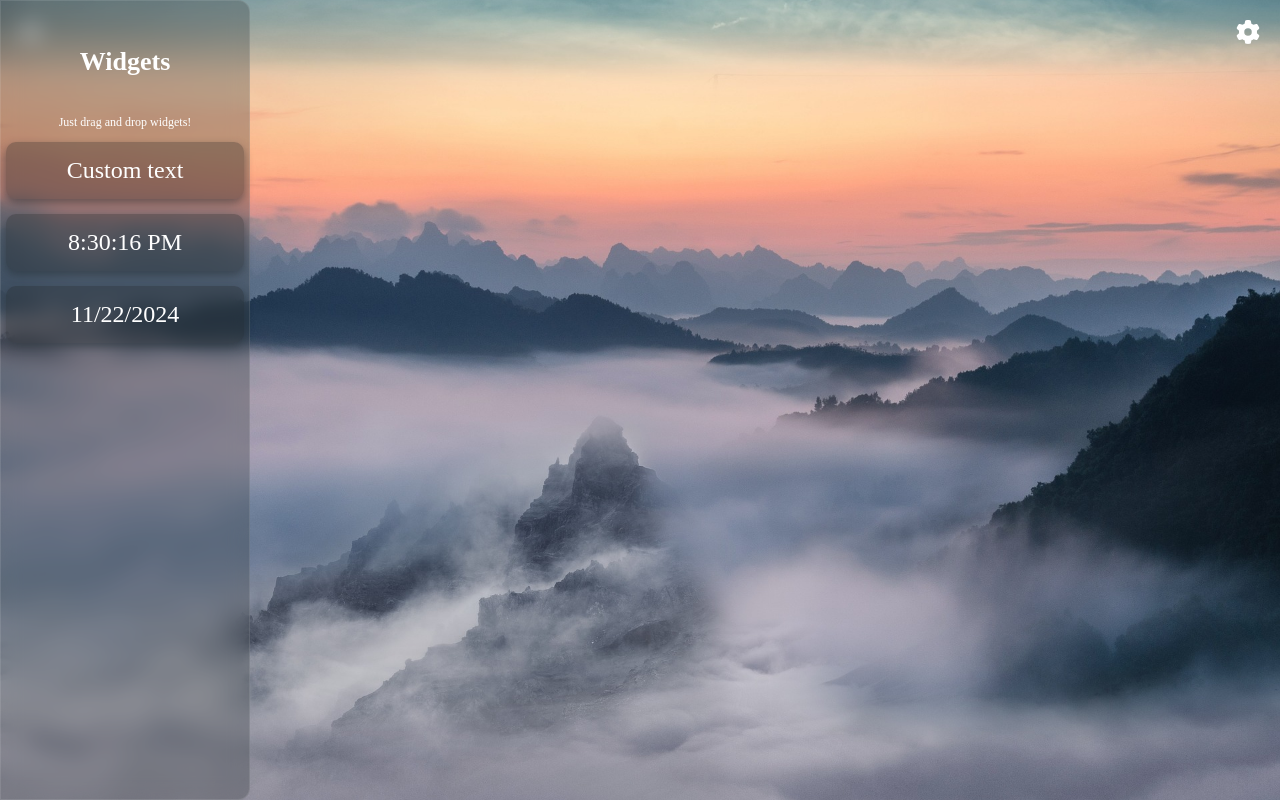
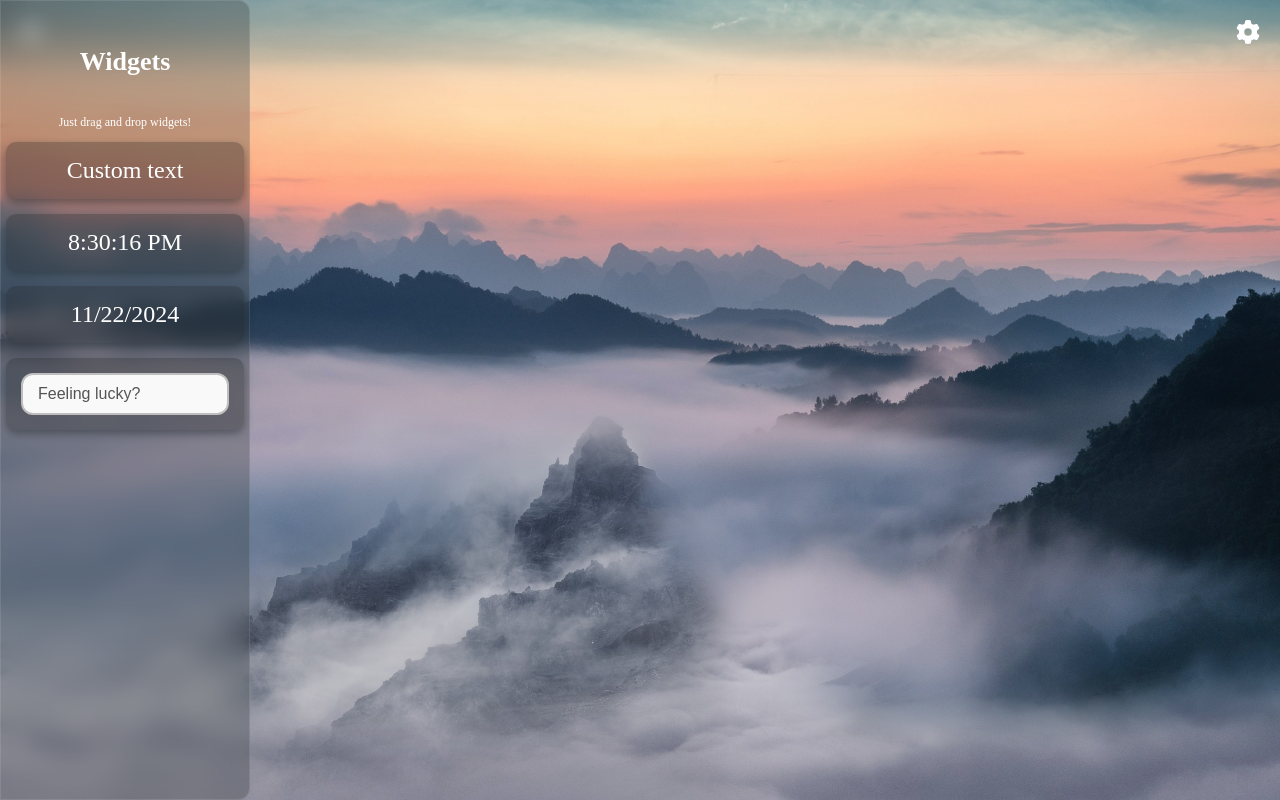
Before and after one commit to BXn4/Kofitab, a website built with webpack: page src/views/home.html in a window 1280 px wide. Both pictures are taken after a click on the button 32 px from the left and 32 px from the top of the page. Built offline with nearby package versions, Linux system fonts and the light colour scheme; files whose address does not match are found by name.

Commit message:
Added search bar widget

```diff
--- a/src/assets/styles/home.css
+++ b/src/assets/styles/home.css
@@ -207,3 +207,11 @@ input:checked + .slider {
 input:checked + .slider:before {
     transform: translateX(26px);
 }
+#search-bar {
+    width: 100%;
+    padding: 10px 15px;
+    font-size: 16px;
+    border: 2px solid #bebebe;
+    border-radius: 12px;
+    background-color: #f9f9f9;
+}
--- a/src/utils/widgets.ts
+++ b/src/utils/widgets.ts
@@ -1,11 +1,13 @@
 import { TextWidget } from "./widgets/text";
 import { TimeWidget } from "./widgets/time";
 import { DateWidget } from "./widgets/date";
+import { SearchWidget } from "./widgets/search";
 
 enum WidgetType {
     Text = "Text",
     Time = "Time",
     Date = "Date",
+    Search = "Search"
 };
 
 interface Widget {
@@ -22,6 +24,8 @@ function createWidgets(type: WidgetType): string {
             return TimeWidget;
         case WidgetType.Date:
             return DateWidget;
+        case WidgetType.Search:
+            return SearchWidget;
     };
 };
 
--- /dev/null
+++ b/src/utils/widgets/search.ts
@@ -0,0 +1 @@
+export const SearchWidget = `<input type="search" id="search-bar" value="Feeling lucky?" disabled/>`;
```
